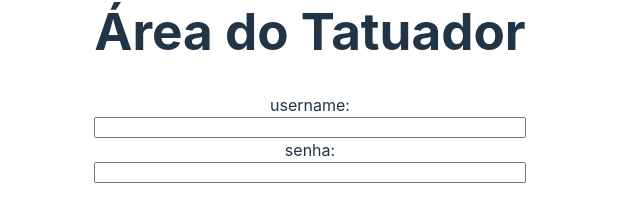
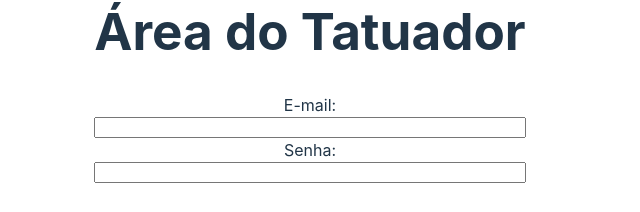
Before and after one commit to viniele10/tattoo-studio, a React (Vite) app: page /login in a window 1280 px wide. Shown: the part 302-514 px from the top of the page, without its empty margins (330-970 px from the left). Built offline with nearby package versions, Linux system fonts and the light colour scheme.

Commit message:
first commit

```diff
--- a/src/pages/Home/Home.jsx
+++ b/src/pages/Home/Home.jsx
@@ -6,8 +6,7 @@ function Home() {
 
     return (
       <div>
-        <h1> Home</h1>
-
+        <h1>Home</h1>
 
       </div>
 
--- a/src/pages/Login/Login.jsx
+++ b/src/pages/Login/Login.jsx
@@ -11,9 +11,9 @@ function Login() {
       <div>
         <h1> Área do Tatuador</h1>
         <form>
-          <label>username:</label>
+          <label>E-mail:</label>
           <input type='text'></input>
-          <label>senha:</label>
+          <label>Senha:</label>
           <input type='text'></input>
           <br></br>
           <Link className = 'navbar' to='/Agenda'>Entrar</Link>
```
